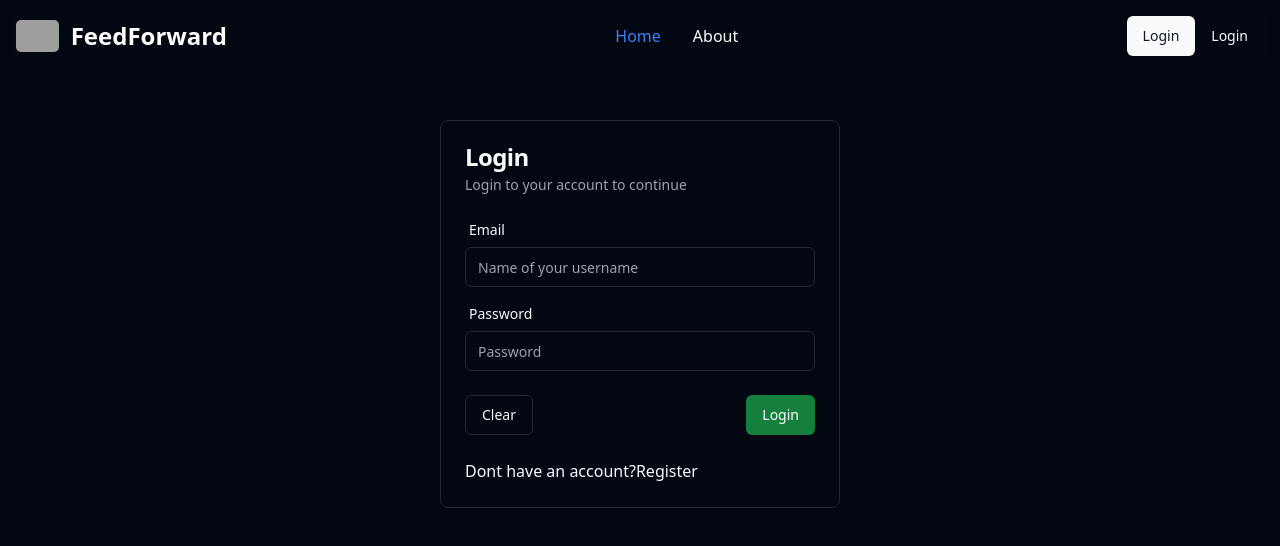
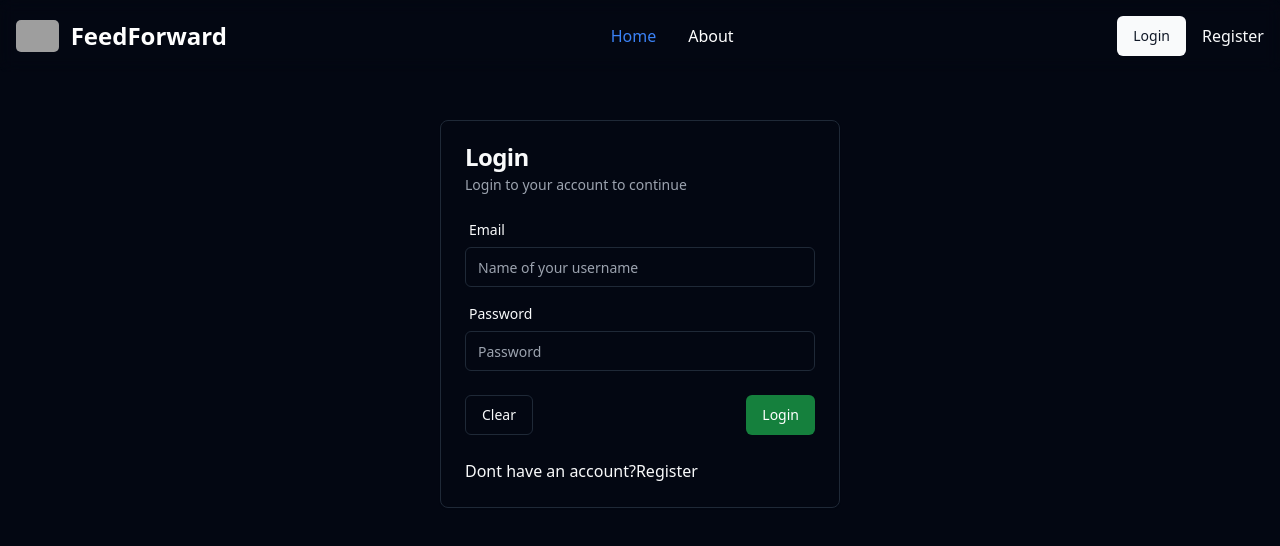
Before and after one commit to ANNI69/FeedForward, a Next.js app: page /login in a window 1280 px wide. Shown: the top 546 px of the page. Built offline with nearby package versions, Linux system fonts and the light colour scheme; grey boxes are pictures that could not be loaded.

Commit message:
Updated the Navbar

```diff
--- a/app/register/page.tsx
+++ b/app/register/page.tsx
@@ -27,8 +27,8 @@ export default function Register() {
   return (
     <>
       <AlertDialog>
-        <AlertDialogTrigger asChild>
-          <h4>
+        <AlertDialogTrigger asChild className="cursor-pointer">
+          <h4 className="">
             {" "}
             {/* <EnvelopeOpenIcon className="mr-2 h-4 w-4" />  */}
             Register{" "}
--- a/components/navbar.tsx
+++ b/components/navbar.tsx
@@ -1,6 +1,8 @@
 "use client";
 import React, { useState } from "react";
 import { Button } from "./ui/button";
+import Link from "next/link";
+import Register from "@/app/register/page";
 
 const Navbar = () => {
   const [isMenuOpen, setIsMenuOpen] = useState(false);
@@ -68,9 +70,9 @@ const Navbar = () => {
             </li>
           </ul>
         </div>
-        <div >
-        <Button>Login</Button>
-        <Button variant={'ghost'}>Login</Button>
+        <div className="space-x-4 flex items-center">
+        <Link href={'/login'}><Button>Login</Button></Link>
+        <Register/>
         </div>
       </div>
     </nav>
```
